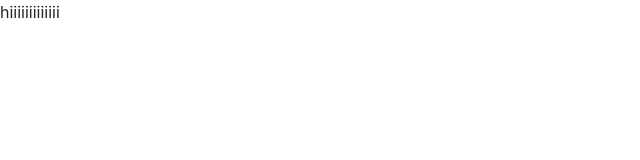
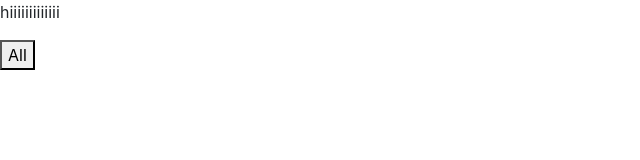
Before and after one commit to MdTauseef27/ApplicationForm, a React (Create React App) app: page / in a window 1280 px wide. Shown: the top 160 px of the page, without its empty margins (0-640 px from the left). Built offline with nearby package versions, Linux system fonts and the light colour scheme.

Commit message:
some changes

```diff
--- a/src/Components/FilterEx.jsx
+++ b/src/Components/FilterEx.jsx
@@ -68,10 +68,10 @@ export const FilterEx = () => {
   return (
     <div>
       <p>hiiiiiiiiiiiii</p>
-      {/* <button value="all" onClick={handleClick}>
+      <button value="all" onClick={handleClick}>
         All
       </button>
-      <button value="Ethiopia" onClick={handleClick}>
+      {/*<button value="Ethiopia" onClick={handleClick}>
         Ethiopia
       </button>
       <button value="Costa Rica" onClick={handleClick}>
```
